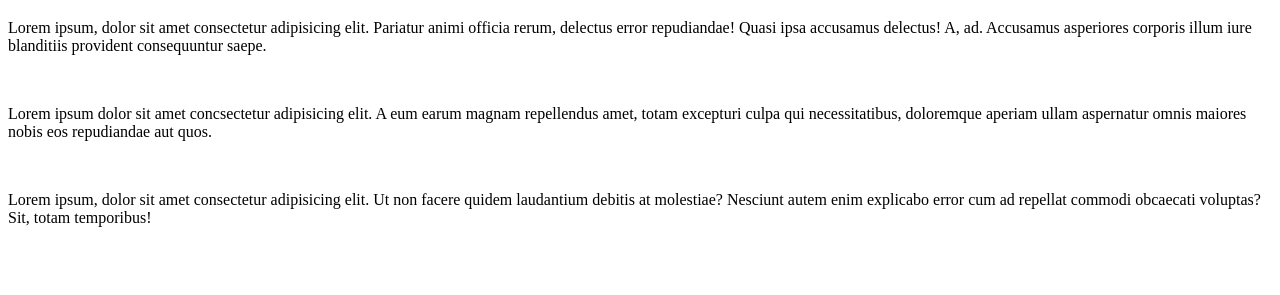
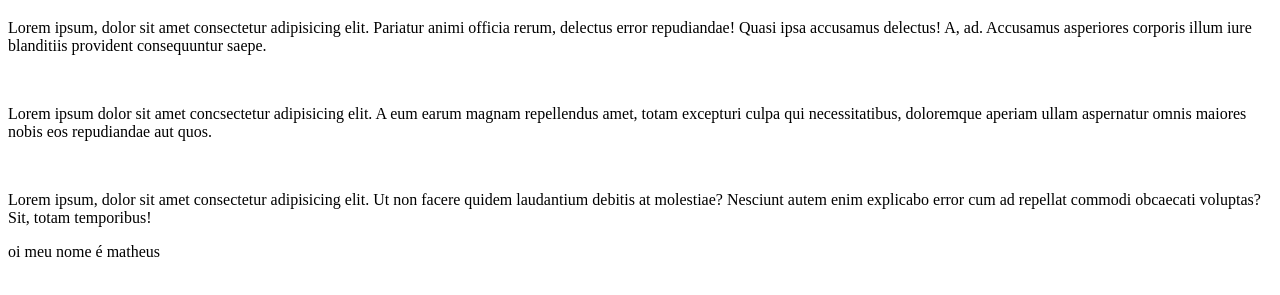
Before and after one commit to matheus-barth-correa/projeto-teste-github, a plain HTML site: page index.html in a window 1280 px wide. Shown: the part 61-356 px from the top of the page. Drawn offline with Linux system fonts and the light colour scheme.

Commit message:
Update index.html

```diff
--- a/index.html
+++ b/index.html
@@ -13,5 +13,6 @@
     <p>Lorem ipsum dolor sit amet concsectetur adipisicing elit. A eum earum magnam repellendus amet, totam excepturi culpa qui necessitatibus, doloremque aperiam ullam aspernatur omnis maiores nobis eos repudiandae aut quos.</p>
     <br>
     <p>Lorem ipsum, dolor sit amet consectetur adipisicing elit. Ut non facere quidem laudantium debitis at molestiae? Nesciunt autem enim explicabo error cum ad repellat commodi obcaecati voluptas? Sit, totam temporibus!</p>
-</body>
+    <p> oi meu nome é matheus</p>
+    </body>
 </html>
```
